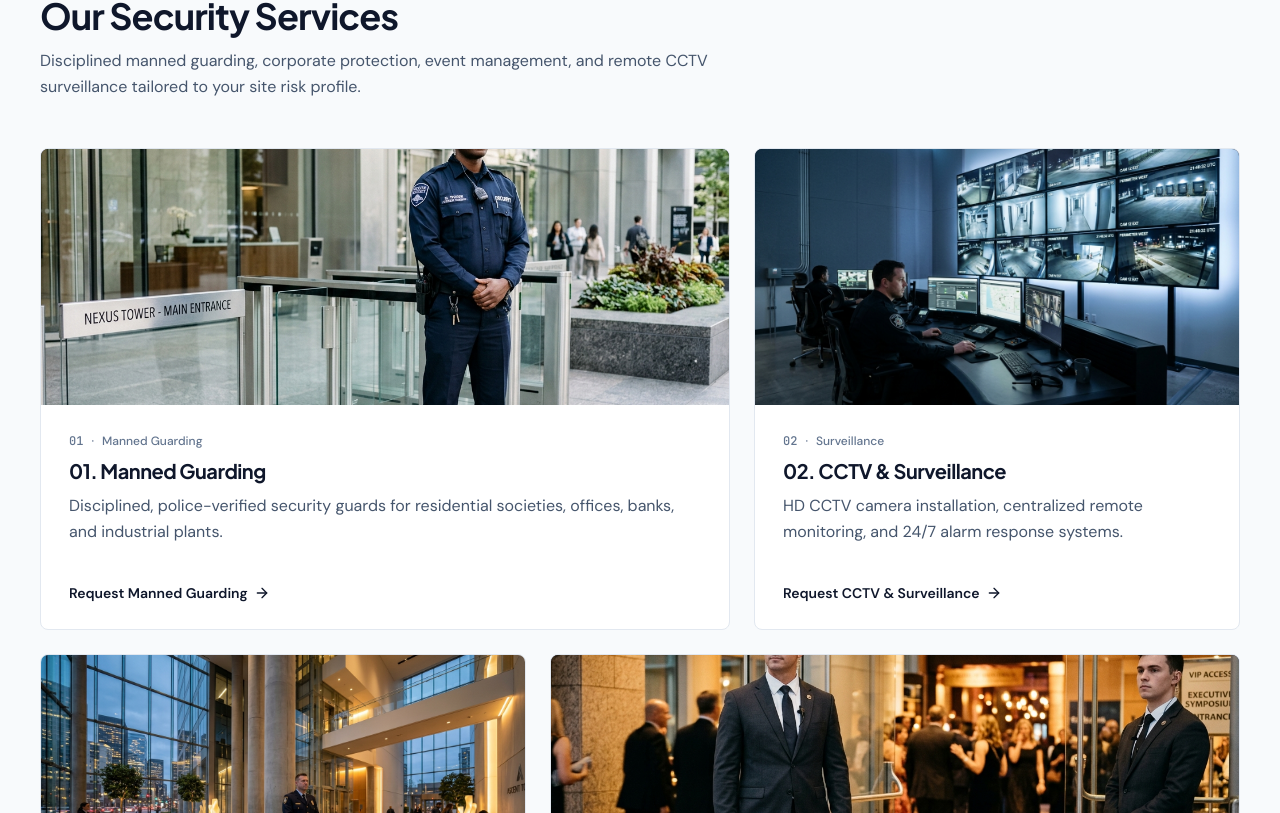
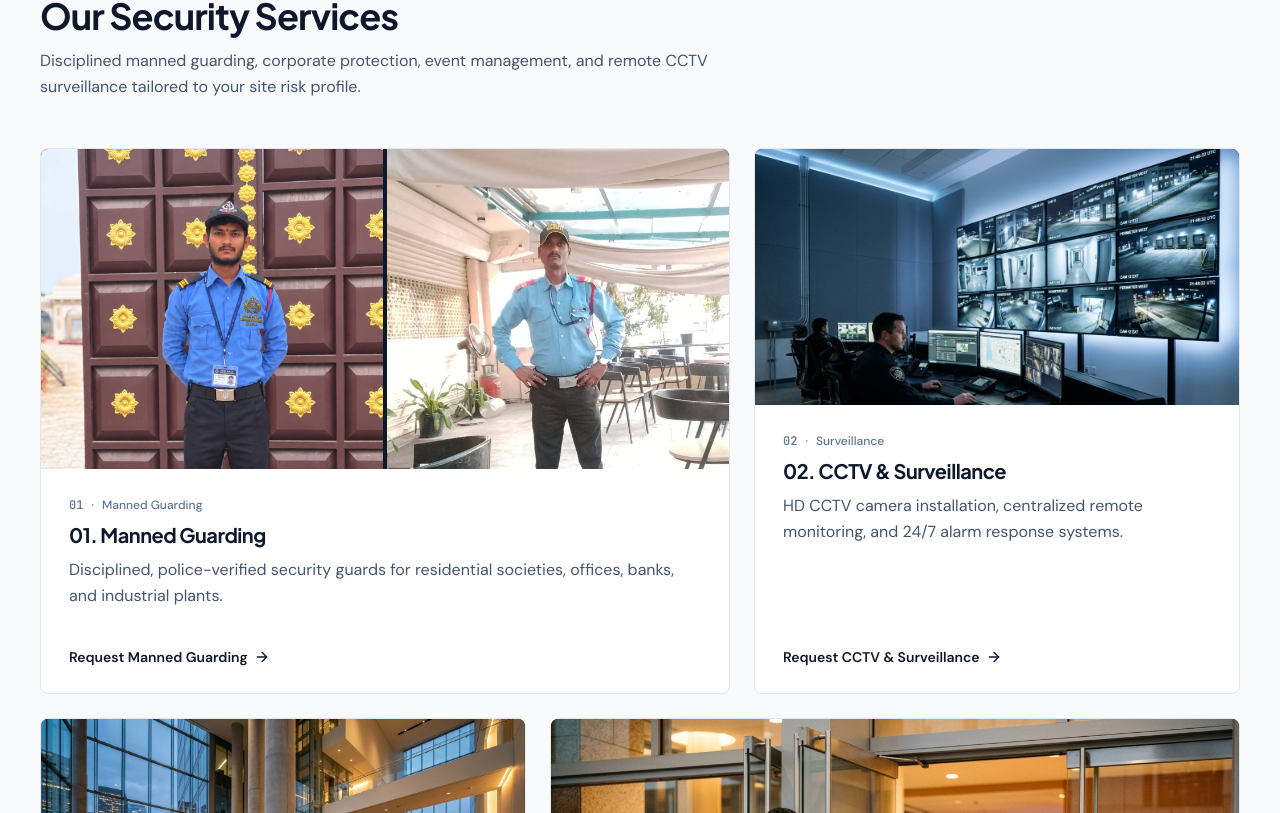
Before and after one commit to sbsshreebalajiservice-ship-it/SHREE-BALAJI-SECURITY-SERVICE, a React (Vite) app: page / in a window 1280 px wide. Shown: the part 927-1740 px from the top of the page. Built offline with nearby package versions, Linux system fonts and the light colour scheme; no server answers.

Commit message:
Use uploaded security guard photos on Manned Guarding service card

```diff
--- a/server.ts
+++ b/server.ts
@@ -12,6 +12,7 @@ interface ServiceItem {
   title: string;
   desc: string;
   imageUrl: string;
+  secondaryImageUrl?: string;
 }
 
 interface SiteData {
@@ -62,7 +63,8 @@ const DATA_FILE = path.join(ROOT_DIR, 'data.json');
 const ALLOWED_STATUSES: ReadonlyArray<InquiryStatus> = ['Pending', 'Contacted', 'Completed'];
 
 const DEFAULT_SERVICE_IMAGES: Record<string, string> = {
-  guarding: '/src/assets/images/service_manned_guarding_1795262487636.jpg',
+  guarding: '/src/assets/images/manned_guarding_1.png',
+  guardingSecondary: '/src/assets/images/manned_guarding_2.png',
   cctv: '/src/assets/images/service_cctv_surveillance_1795262486918.jpg',
   corporate: '/src/assets/images/hero_security_command_1795262486785.jpg',
   event: '/src/assets/images/service_corporate_event_1795262486631.jpg',
@@ -101,6 +103,7 @@ const defaultSiteData: SiteData = {
       title: 'Manned Guarding',
       desc: 'Disciplined, police-verified security guards for residential societies, offices, banks, and industrial plants.',
       imageUrl: DEFAULT_SERVICE_IMAGES.guarding,
+      secondaryImageUrl: DEFAULT_SERVICE_IMAGES.guardingSecondary,
     },
     {
       id: 2,
@@ -186,13 +189,20 @@ function sanitizeSiteData(input: unknown): SiteData {
   const rawServices = Array.isArray(src.services) ? src.services : defaultSiteData.services;
   const services: ServiceItem[] = rawServices
     .filter((item): item is Record<string, unknown> => Boolean(item && typeof item === 'object'))
-    .map((item, index) => ({
-      id: typeof item.id === 'number' && Number.isFinite(item.id) ? item.id : Date.now() + index,
-      category: cleanStr(item.category, 'Security Service', 60),
-      title: cleanStr(item.title, 'Security Service', 100),
-      desc: cleanStr(item.desc, 'Professional security deployment.', 400),
-      imageUrl: sanitizeImageUrl(item.imageUrl, DEFAULT_SERVICE_IMAGES.guarding),
-    }))
+    .map((item, index) => {
+      const secondary =
+        typeof item.secondaryImageUrl === 'string' && item.secondaryImageUrl.trim()
+          ? sanitizeImageUrl(item.secondaryImageUrl, '')
+          : '';
+      return {
+        id: typeof item.id === 'number' && Number.isFinite(item.id) ? item.id : Date.now() + index,
+        category: cleanStr(item.category, 'Security Service', 60),
+        title: cleanStr(item.title, 'Security Service', 100),
+        desc: cleanStr(item.desc, 'Professional security deployment.', 400),
+        imageUrl: sanitizeImageUrl(item.imageUrl, DEFAULT_SERVICE_IMAGES.guarding),
+        ...(secondary ? { secondaryImageUrl: secondary } : {}),
+      };
+    })
     .slice(0, 20);
 
   return {
--- a/src/App.tsx
+++ b/src/App.tsx
@@ -35,7 +35,8 @@ const FALLBACK_SITE_DATA: SiteData = {
       category: 'Manned Guarding',
       title: 'Manned Guarding',
       desc: 'Disciplined, police-verified security guards for residential societies, offices, banks, and industrial plants.',
-      imageUrl: '/src/assets/images/service_manned_guarding_1795262487636.jpg',
+      imageUrl: '/src/assets/images/manned_guarding_1.png',
+      secondaryImageUrl: '/src/assets/images/manned_guarding_2.png',
     },
     {
       id: 2,
--- a/src/components/AdminPanel.tsx
+++ b/src/components/AdminPanel.tsx
@@ -35,7 +35,8 @@ type StatusFilter = 'All' | InquiryStatus;
 const LOGO_IMAGE = '/src/assets/images/shree_balaji_logo.png';
 
 const IMAGE_PRESETS = [
-  { label: 'Manned Guarding', value: '/src/assets/images/service_manned_guarding_1795262487636.jpg' },
+  { label: 'Manned Guarding (Guard 1)', value: '/src/assets/images/manned_guarding_1.png' },
+  { label: 'Manned Guarding (Guard 2)', value: '/src/assets/images/manned_guarding_2.png' },
   { label: 'CCTV Control Room', value: '/src/assets/images/service_cctv_surveillance_1795262486918.jpg' },
   { label: 'Corporate Lobby', value: '/src/assets/images/hero_security_command_1795262486785.jpg' },
   { label: 'Event & VIP Team', value: '/src/assets/images/service_corporate_event_1795262486631.jpg' },
--- a/src/components/PublicWebsite.tsx
+++ b/src/components/PublicWebsite.tsx
@@ -352,14 +352,31 @@ export function PublicWebsite({ siteData, onNavigate }: PublicWebsiteProps) {
                     className={`${isWide} bg-white border border-slate-200 rounded-lg overflow-hidden flex flex-col justify-between transition-colors duration-150 hover:border-slate-300`}
                   >
                     <div>
+                      {srv.secondaryImageUrl ? (
+                        <div className="grid grid-cols-2 gap-1 bg-slate-900 h-72 sm:h-80 w-full overflow-hidden">
+                          <ResilientImage
+                            src={srv.imageUrl}
+                            alt={`${srv.title} officer 1`}
+                            fallbackTitle={srv.title}
+                            className="w-full h-full object-cover object-top"
+                          />
+                          <ResilientImage
+                            src={srv.secondaryImageUrl}
+                            alt={`${srv.title} officer 2`}
+                            fallbackTitle={srv.title}
+                            className="w-full h-full object-cover object-top"
+                          />
+                        </div>
+                      ) : (
                         <div className="aspect-[16/9] sm:aspect-[4/3] max-h-64 w-full overflow-hidden bg-slate-900 relative">
                           <ResilientImage
                             src={srv.imageUrl}
                             alt={srv.title}
                             fallbackTitle={srv.title}
-                          className="w-full h-full object-cover"
+                            className="w-full h-full object-cover object-top"
                           />
                         </div>
+                      )}
                       <div className="p-6 sm:p-7">
                         <div className="flex items-center gap-2 text-xs text-slate-500 font-medium mb-2">
                           <span className="font-mono tabular-nums">{numPrefix}</span>
--- a/src/types.ts
+++ b/src/types.ts
@@ -6,6 +6,7 @@ export interface ServiceItem {
   title: string;
   desc: string;
   imageUrl: string;
+  secondaryImageUrl?: string;
 }
 
 export interface SiteData {
```
Also changed, not shown: src/assets/images/manned_guarding_1.png (added), src/assets/images/manned_guarding_2.png (added). Lines whose indentation alone changed are shown as unchanged.
